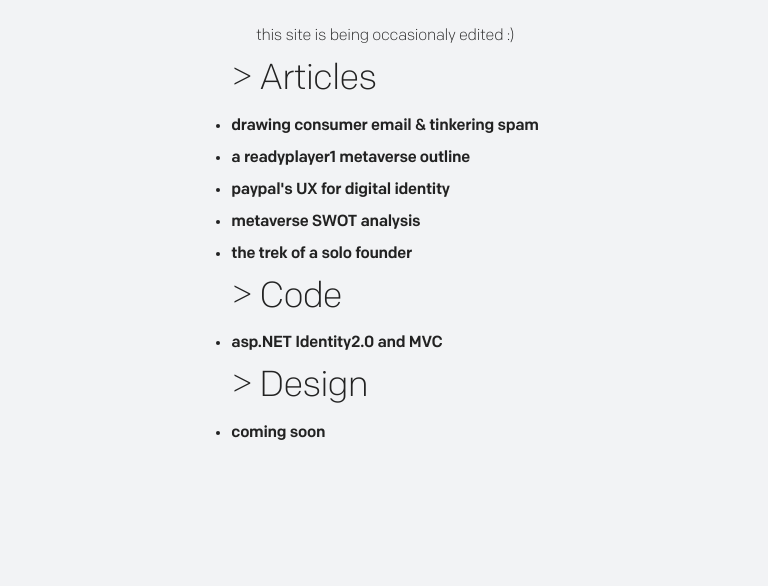
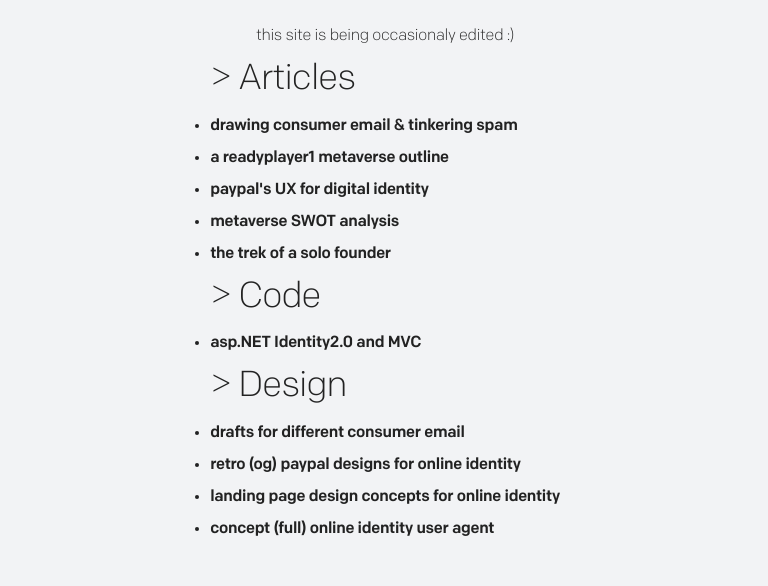
Before and after one commit to alexpaden/personal-site, a plain HTML site: page index.html in a window 1280 px wide. Shown: the part 180-766 px from the top of the page, without its empty margins (255-1023 px from the left). Drawn offline with Linux system fonts and the light colour scheme; files whose address does not match are found by name.

Commit message:
added design links

```diff
--- a/index.html
+++ b/index.html
@@ -31,7 +31,10 @@
         </ul>
         <h2> > Design </h2>
         <ul>
-          <li class="bullet"><a href="https://figma.com/">coming soon</a></li>
+          <li class="bullet"><a href="https://www.figma.com/file/I2jncNY4SC44Lj77EI0m4m/Trixl-MVP?node-id=0%3A1">drafts for different consumer email</a></li>
+          <li class="bullet"><a href="https://www.figma.com/file/Y0LJkveYrKYGD0S3VYlyRb/PayPal-For-Identity?node-id=0%3A1">retro (og) paypal designs for online identity</a></li>
+          <li class="bullet"><a href="https://www.figma.com/file/QOSI2oa3bEKC4ZIedyn91X/All-Splash-(Logged-In)-Archived">landing page design concepts for online identity</a></li>
+          <li class="bullet"><a href="https://www.figma.com/file/N3LjhIsQC3wRBn1mDRjCCY/Full-Shoni-Platform-Draft-(presentation)">concept (full) online identity user agent</a></li>
         </ul>
       </div>
     </div>
```
